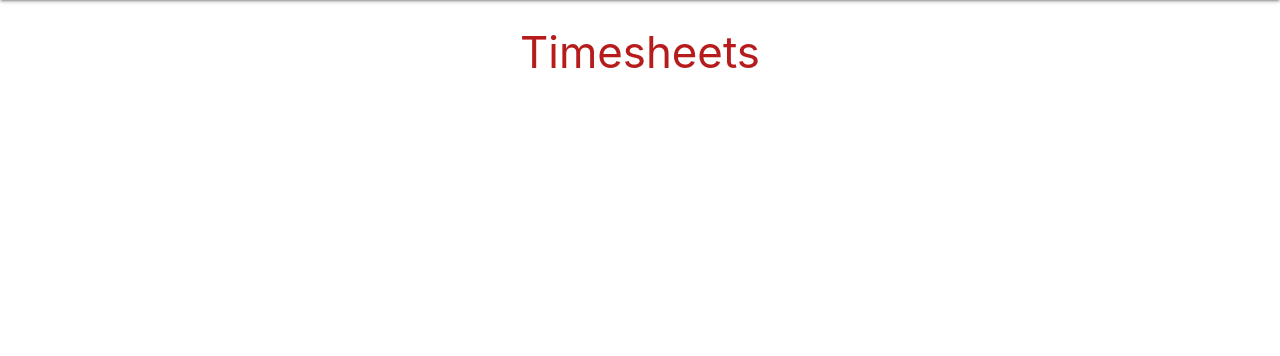
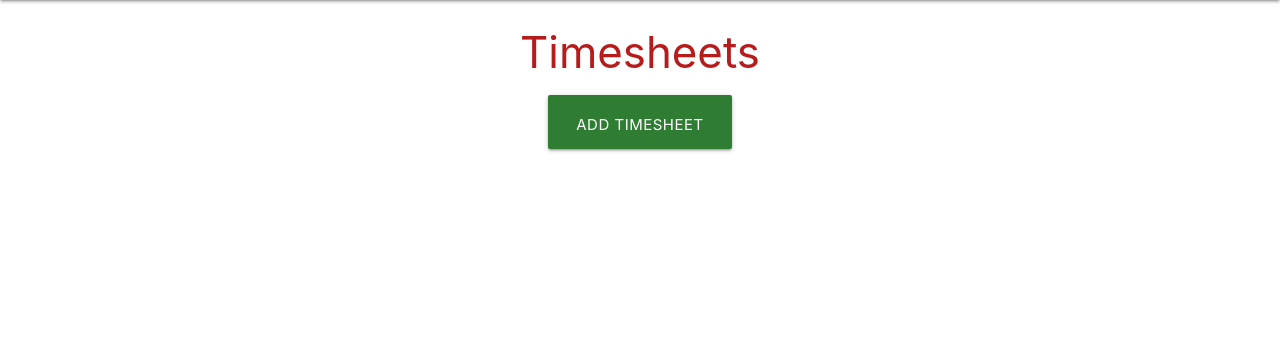
Before and after one commit to Mikewalk28/Milestone-project-3, a Flask app: page /timesheets in a window 1280 px wide. Shown: the part 64-420 px from the top of the page. Run offline with Flask 3, Linux system fonts and the light colour scheme; data that the repository does not hold is empty.

Commit message:
adding functionality to relevant documents to post timesheets

```diff
--- a/overheadmanager/routes.py
+++ b/overheadmanager/routes.py
@@ -4,11 +4,13 @@ import gspread
 from google.oauth2.service_account import Credentials
 import pandas as pd
 
+
 SCOPE = [
     "https://www.googleapis.com/auth/spreadsheets",
     "https://www.googleapis.com/auth/drive.file",
     "https://www.googleapis.com/auth/drive"
     ]
+
 CREDS = Credentials.from_service_account_file('creds.json')
 SCOPED_CREDS = CREDS.with_scopes(SCOPE)
 GSPREAD_CLIENT = gspread.authorize(SCOPED_CREDS)
@@ -51,3 +53,8 @@ def timesheets():
     november = SHEET.worksheet('November')
     data = november.get_all_values()
     return render_template("timesheets.html", sheet_data=data)
+
+
+@app.route("/add_timesheet", methods=["GET", "POST"])
+def add_timesheet():
+    return render_template("add_timesheet.html")
--- /dev/null
+++ b/overheadmanager/static/js/script.js
@@ -0,0 +1,4 @@
+document.addEventListener('DOMContentLoaded', function() {
+    var elems = document.querySelectorAll('select');
+    var instances = M.FormSelect.init(elems, options);
+  });
--- a/overheadmanager/templates/home.html
+++ b/overheadmanager/templates/home.html
@@ -4,6 +4,9 @@
     <meta charset="UTF-8">
     <meta http-equiv="X-UA-Compatible" content="IE=edge">
     <meta name="viewport" content="width=device-width, initial-scale=1.0">
+    <link rel="stylesheet" href="https://cdnjs.cloudflare.com/ajax/libs/font-awesome/5.15.3/css/all.min.css"
+        integrity="sha512-iBBXm8fW90+nuLcSKlbmrPcLa0OT92xO1BIsZ+ywDWZCvqsWgccV3gFoRBv0z+8dLJgyAHIhR35VZc2oM/gI1w=="
+        crossorigin="anonymous" referrerpolicy="no-referrer">
     <link rel="stylesheet" href="https://cdnjs.cloudflare.com/ajax/libs/materialize/1.0.0/css/materialize.min.css"
         type="text/css">
     <link rel="stylesheet" href="{{ url_for('static', filename='css/style.css') }}" type="text/css">
--- a/overheadmanager/templates/timesheets.html
+++ b/overheadmanager/templates/timesheets.html
@@ -3,6 +3,12 @@
 
 <h3 class="red-text text-darken-4 center-align">Timesheets</h3>
 
+<div class="row">
+    <div class="col s12 center-align">
+        <a href="{{ url_for('add_timesheet') }}" class="btn-large green darken-3">
+            Add Timesheet <i class="fa-solid fa-calendar-days" style="color: #248a3d;"></i>
+        </a>
+    </div>
     {% for data in sheet_data%}
         <h2>{{data}}</h2>
     {%endfor%}
```
Also changed, not shown: overheadmanager/templates/add_timesheet.html (+31 -5 lines).
